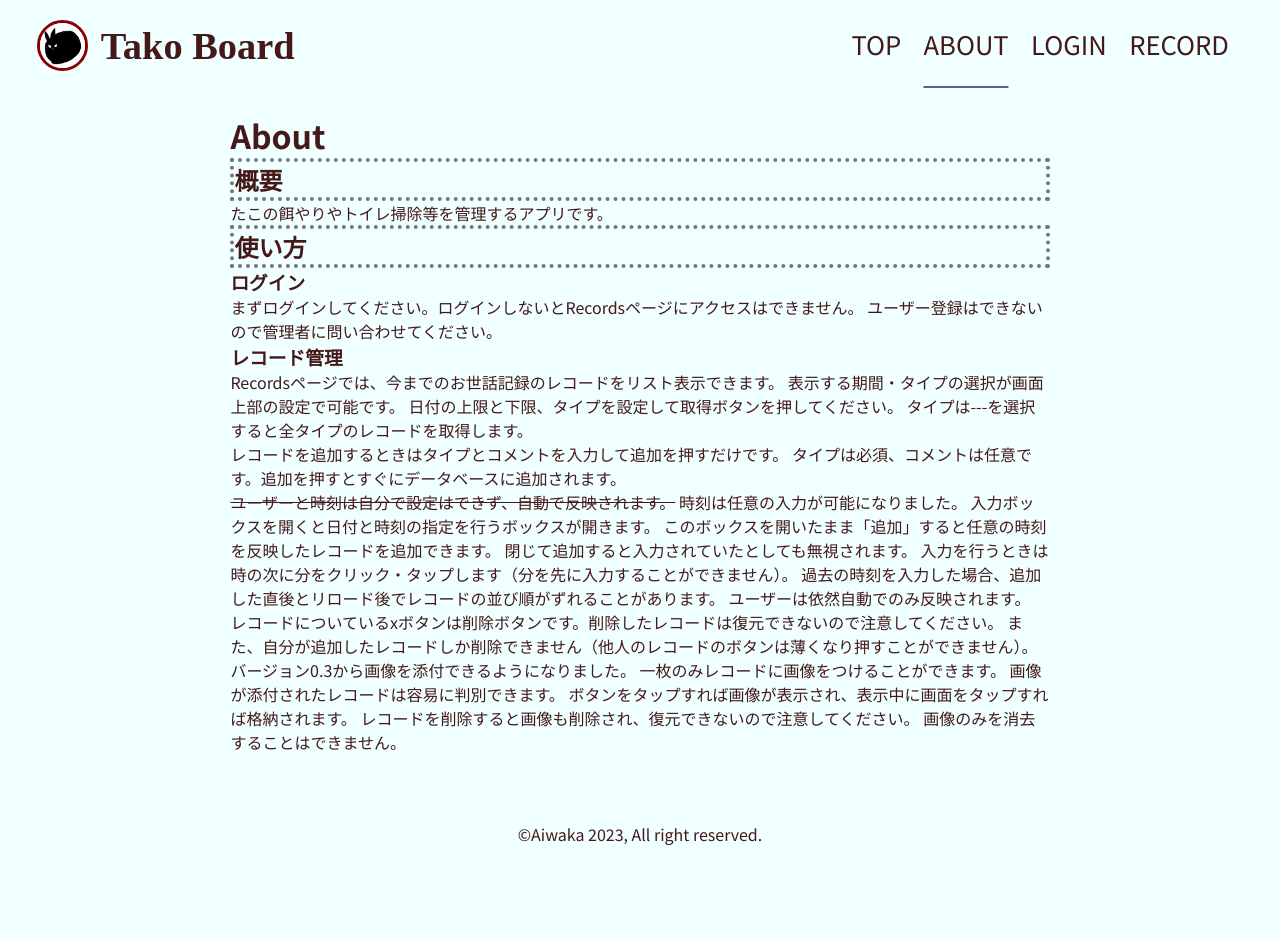
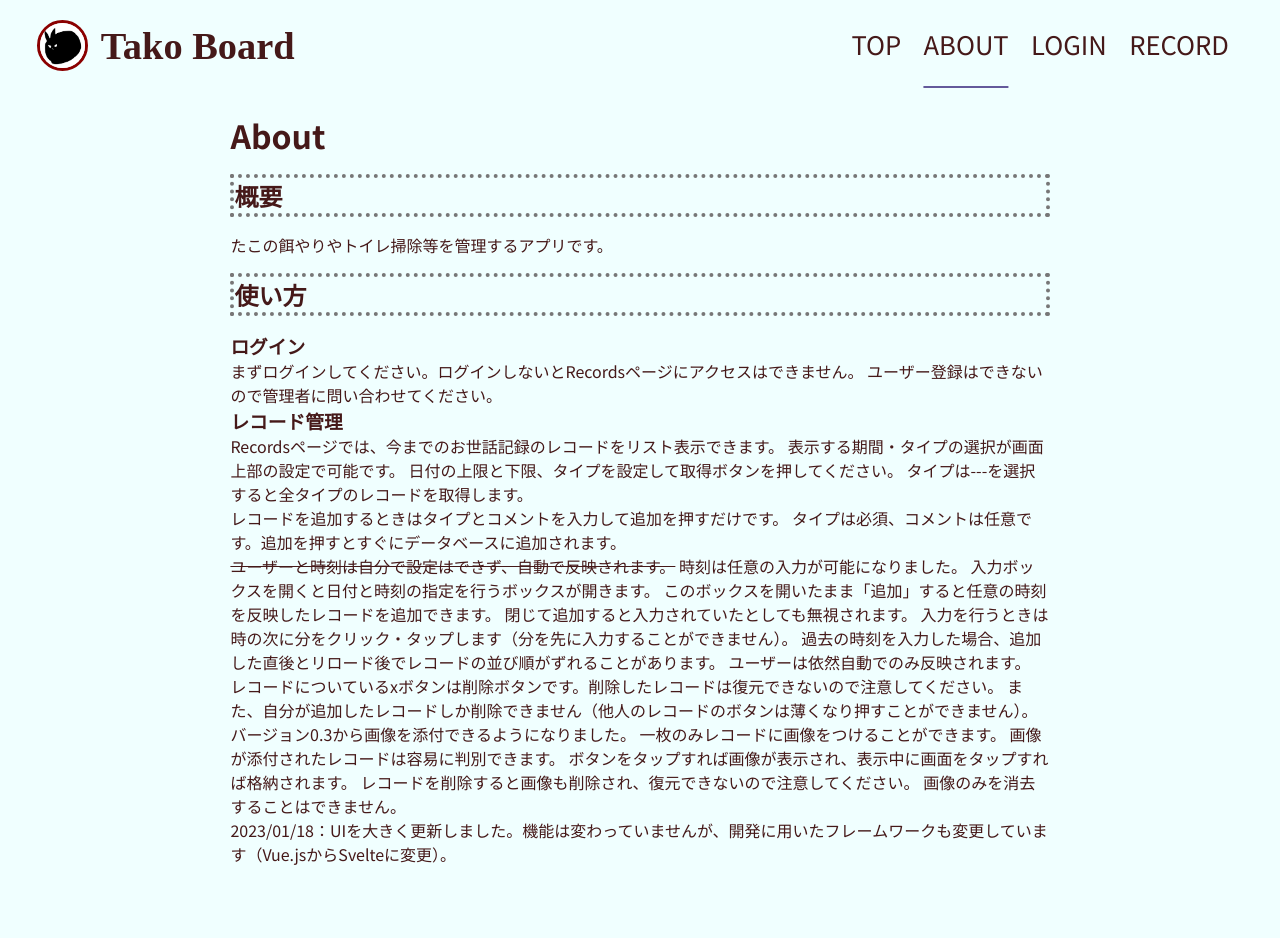
Before and after one commit to aiwaka/tako_board_new, a SvelteKit app: page /about in a window 1280 px wide. Shown: the top 938 px of the page. Before the commit the page ends 898 px from the top, so only its background shows below. Built offline with nearby package versions, Linux system fonts and the light colour scheme.

Commit message:
- update script - migrate old readme

```diff
--- a/src/routes/+page.svelte
+++ b/src/routes/+page.svelte
@@ -4,7 +4,7 @@
 
 <div class="home">
   <h1>Tako Board</h1>
-  <div class="version">Ver 0.5.0</div>
+  <div class="version">Ver 0.7.0</div>
   <p>ちゃこちゃんのお世話管理アプリ</p>
   <img alt="tako" src={`${base}/img/tako.png`} />
 </div>
--- a/src/routes/about/+page.svelte
+++ b/src/routes/about/+page.svelte
@@ -37,6 +37,9 @@
     レコードを削除すると画像も削除され、復元できないので注意してください。
     画像のみを消去することはできません。
   </p>
+  <p>
+    2023/01/18：UIを大きく更新しました。機能は変わっていませんが、開発に用いたフレームワークも変更しています（Vue.jsからSvelteに変更）。
+  </p>
 </div>
 
 <style>
@@ -46,5 +49,6 @@
   }
   h2 {
     border: 4px dotted #777;
+    margin: 1rem 0;
   }
 </style>
```
Also changed, not shown: 1 other file (tests, documents, lock files or other folders).
